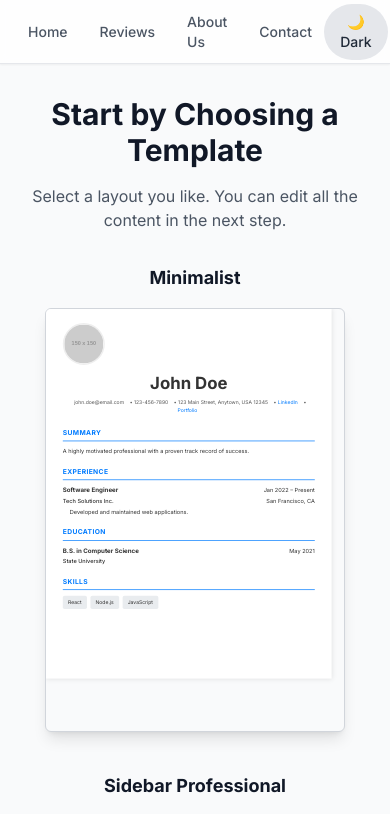
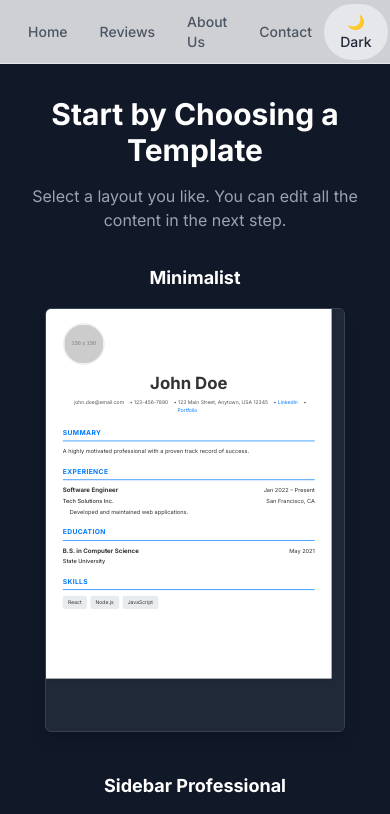
Before and after one commit to shadowsilence94/resumemaker, a React (Vite) app: page /templates in a window 390 px wide. Shown: the top 814 px of the page. Built offline with nearby package versions, Linux system fonts and the light colour scheme.

Commit message:
fixing responsive template selection

```diff
--- a/src/App.jsx
+++ b/src/App.jsx
@@ -59,7 +59,7 @@ const App = () => {
 
   return (
     <BrowserRouter>
-      <div className="flex flex-col min-h-screen bg-gray-50 dark:bg-gray-900 text-gray-900 dark:text-gray-200">
+      <div className="flex flex-col min-h-screen bg-[#111827] dark:bg-[#111827] text-gray-900 dark:text-gray-200">
         <nav className="bg-white/80 dark:bg-gray-900/80 backdrop-blur-sm px-4 md:px-10 h-16 shadow-sm sticky top-0 z-50 flex justify-between items-center border-b border-gray-200 dark:border-gray-800">
           <div className="flex gap-2 md:gap-4 items-center">
             <NavLink to="/" className={navLinkClasses}>Home</NavLink>
--- a/src/pages/TemplateSelection.jsx
+++ b/src/pages/TemplateSelection.jsx
@@ -1,43 +1,86 @@
-import React from 'react';
-import { useNavigate } from 'react-router-dom';
-import { useResumeContext, ResumeContext } from '../useContext/UseContext';
+import React from "react";
+import { useNavigate } from "react-router-dom";
+import { useResumeContext, ResumeContext } from "../useContext/UseContext";
 
-import Tpl1 from '../templates/Tpl1';
-import Tpl2 from '../templates/Tpl2';
-import Tpl3 from '../templates/Tpl3';
-import Tpl4 from '../templates/Tpl4';
-import Tpl5 from '../templates/Tpl5';
+import Tpl1 from "../templates/Tpl1";
+import Tpl2 from "../templates/Tpl2";
+import Tpl3 from "../templates/Tpl3";
+import Tpl4 from "../templates/Tpl4";
+import Tpl5 from "../templates/Tpl5";
 
 const sampleData = {
-    personalInfo: { firstName: 'John', lastName: 'Doe', email: 'john.doe@email.com', phone: '123-456-7890', addressLine1: '123 Main Street', addressLine2: 'Anytown, USA 12345', linkedIn: 'linkedin.com/in/johndoe', portfolio: 'github.com/johndoe', profileImage: 'https://placehold.co/150x150/a3c5f9/121212?text=JD' },
-    summary: 'A highly motivated professional with a proven track record of success.',
-    experience: [{ id: 1, jobTitle: 'Software Engineer', company: 'Tech Solutions Inc.', location: 'San Francisco, CA', startDate: 'Jan 2022', endDate: 'Present', responsibilities: ['Developed and maintained web applications.'] }],
-    education: [{ id: 1, degree: 'B.S. in Computer Science', school: 'State University', graduationDate: 'May 2021' }],
-    skills: ['React', 'Node.js', 'JavaScript'],
+  personalInfo: {
+    firstName: "John",
+    lastName: "Doe",
+    email: "john.doe@email.com",
+    phone: "123-456-7890",
+    addressLine1: "123 Main Street",
+    addressLine2: "Anytown, USA 12345",
+    linkedIn: "linkedin.com/in/johndoe",
+    portfolio: "github.com/johndoe",
+    profileImage: "https://placehold.co/150x150/a3c5f9/121212?text=JD",
+  },
+  summary:
+    "A highly motivated professional with a proven track record of success.",
+  experience: [
+    {
+      id: 1,
+      jobTitle: "Software Engineer",
+      company: "Tech Solutions Inc.",
+      location: "San Francisco, CA",
+      startDate: "Jan 2022",
+      endDate: "Present",
+      responsibilities: ["Developed and maintained web applications."],
+    },
+  ],
+  education: [
+    {
+      id: 1,
+      degree: "B.S. in Computer Science",
+      school: "State University",
+      graduationDate: "May 2021",
+    },
+  ],
+  skills: ["React", "Node.js", "JavaScript"],
   customSections: [],
 };
 
 const templates = [
-    { id: 'tpl1', name: 'Minimalist', Component: Tpl1 },
-    { id: 'tpl2', name: 'Sidebar Professional', Component: Tpl2 },
-    { id: 'tpl3', name: 'Creative Header', Component: Tpl3 },
-    { id: 'tpl4', name: 'Formal Executive', Component: Tpl4 },
-    { id: 'tpl5', name: 'Classic Professional', Component: Tpl5 },
+  { id: "tpl1", name: "Minimalist", Component: Tpl1 },
+  { id: "tpl2", name: "Sidebar Professional", Component: Tpl2 },
+  { id: "tpl3", name: "Creative Header", Component: Tpl3 },
+  { id: "tpl4", name: "Formal Executive", Component: Tpl4 },
+  { id: "tpl5", name: "Classic Professional", Component: Tpl5 },
 ];
 
 const SampleDataProvider = ({ children }) => (
-    <ResumeContext.Provider value={{ resumeData: sampleData, sections: { summary: true, experience: true, education: true, skills: true } }}>
+  <ResumeContext.Provider
+    value={{
+      resumeData: sampleData,
+      sections: {
+        summary: true,
+        experience: true,
+        education: true,
+        skills: true,
+      },
+    }}
+  >
     {children}
   </ResumeContext.Provider>
 );
 
 const TemplateSelection = () => {
-    const { resumeData, setSelectedTemplate, selectedTemplate } = useResumeContext();
+  const { resumeData, setSelectedTemplate, selectedTemplate } =
+    useResumeContext();
   const navigate = useNavigate();
-    const hasUserData = resumeData.personalInfo.firstName !== '';
+  const hasUserData =
+    resumeData &&
+    resumeData.personalInfo &&
+    resumeData.personalInfo.firstName !== "";
 
   const handleTemplateSelect = (templateId) => {
     setSelectedTemplate(templateId);
+    // Navigate to the editor if no user data, otherwise go straight to the CV
     if (hasUserData) {
       navigate(`/final-cv/${templateId}`);
     } else {
@@ -47,25 +90,48 @@ const TemplateSelection = () => {
 
   return (
     <div className="text-center p-4 md:p-8">
-            <h2 className="text-3xl font-bold mb-4 dark:text-white">{hasUserData ? 'Choose a New Style' : 'Start by Choosing a Template'}</h2>
-            <p className="text-gray-600 dark:text-gray-400 mb-8">{hasUserData ? 'See how your information looks in a different layout.' : 'Select a layout you like. You can edit all the content in the next step.'}</p>
+      <h2 className="text-3xl font-bold mb-4 text-white">
+        {hasUserData ? "Choose a New Style" : "Start by Choosing a Template"}
+      </h2>
+      <p className="text-gray-400 mb-8 max-w-2xl mx-auto">
+        {hasUserData
+          ? "See how your information looks in a different layout."
+          : "Select a layout you like. You can edit all the content in the next step."}
+      </p>
       <div className="grid grid-cols-1 md:grid-cols-2 lg:grid-cols-3 xl:grid-cols-5 gap-10 mt-8 justify-items-center">
-                {templates.map(template => {
+        {templates.map((template) => {
           const isSelected = selectedTemplate === template.id;
           return (
-                        <div key={template.id} className="cursor-pointer group" onClick={() => handleTemplateSelect(template.id)}>
-                            <h3 className={`mb-4 font-semibold text-lg transition-colors ${
+            <div
+              key={template.id}
+              className="cursor-pointer group"
+              onClick={() => handleTemplateSelect(template.id)}
+            >
+              <h3
+                className={`mb-4 font-semibold text-lg transition-colors ${
                   isSelected
-                                    ? 'text-blue-600 dark:text-blue-400'
-                                    : 'group-hover:text-blue-600 dark:group-hover:text-blue-400'
-                            }`}>{template.name}</h3>
-                            <div className={`w-[300px] h-[424px] border overflow-hidden relative shadow-lg rounded-md transition-all ${
+                    ? "text-blue-400"
+                    : "text-white group-hover:text-blue-400"
+                }`}
+              >
+                {template.name}
+              </h3>
+              <div
+                className={`w-[300px] h-[424px] border overflow-hidden relative shadow-lg rounded-md transition-all ${
                   isSelected
-                                    ? 'border-blue-500 dark:border-blue-400 bg-blue-50 dark:bg-blue-900/20 shadow-2xl ring-2 ring-blue-500 dark:ring-blue-400'
-                                    : 'border-gray-300 dark:border-gray-700 bg-gray-50 dark:bg-gray-900 group-hover:shadow-2xl'
-                            }`}>
-                                <div className="w-[210mm] origin-top-left transform scale-[0.35] min-h-[297mm]">
-                                    {hasUserData ? <template.Component /> : <SampleDataProvider><template.Component /></SampleDataProvider>}
+                    ? "border-blue-400 bg-blue-900/20 shadow-2xl ring-2 ring-blue-400"
+                    : "border-gray-700 bg-[#1F2937] group-hover:shadow-2xl group-hover:border-blue-400"
+                }`}
+              >
+                <div className="absolute top-0 left-0 w-[210mm] origin-top-left transform scale-[0.35] min-h-[297mm]">
+                  {/* Corrected Logic: Use SampleDataProvider when there's no user data */}
+                  {hasUserData ? (
+                    <template.Component />
+                  ) : (
+                    <SampleDataProvider>
+                      <template.Component />
+                    </SampleDataProvider>
+                  )}
                 </div>
               </div>
             </div>
```
Lines whose indentation alone changed are shown as unchanged.
